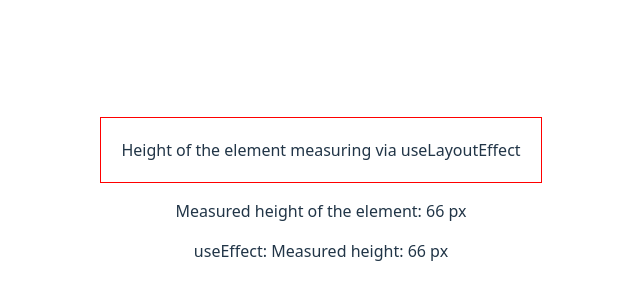
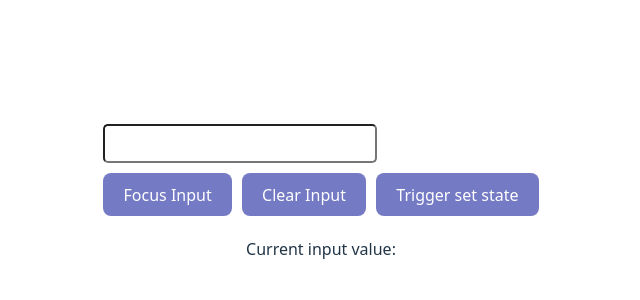
Before and after one commit to LysenkoDenys/react-learning, a React (Vite) app: page / in a window 1280 px wide. Shown: the part 202-502 px from the top of the page, without its empty margins (319-959 px from the left). Built offline with nearby package versions, Linux system fonts and the light colour scheme.

Commit message:
unit useRef has finished

```diff
--- a/src/App.css
+++ b/src/App.css
@@ -15,12 +15,18 @@
 
 .button {
   margin: 5px;
+  color: white;
+  background-color: rgb(116, 122, 196);
 }
 
 .inputs {
   display: flex;
   flex-direction: column;
   justify-content: center;
+  padding: 10px;
+  border-radius: 5px;
+  min-width: 250px;
+  margin: 5px;
 }
 
 .light-theme {
--- a/src/App.tsx
+++ b/src/App.tsx
@@ -1,8 +1,9 @@
 // import { useState } from 'react';
 import './App.css';
+import UseRefExample from './components/UseRefExample';
 // import CalculationWithoutMemo from './components/CalculationWithoutMemo';
 // import UseMemoCalculation from './components/UseMemoCalculation';
-import MeasuredHeight from './components/MeasuredHeight';
+// import MeasuredHeight from './components/MeasuredHeight';
 // import TestWithReference from './components/TestWithReference';
 // import UserLoginControl from './components/UserLoginControl';
 // import CurrencyContext from './components/CurrencyContext';
@@ -90,7 +91,8 @@ function App() {
         <CalculationWithoutMemo numbers={myArray} /> */}
       {/* <UseMemoCalculation numbers={myArray} /> */}
       {/* </div> */}
-      <MeasuredHeight />
+      {/* <MeasuredHeight /> */}
+      <UseRefExample />
     </>
   );
 }
--- /dev/null
+++ b/src/components/UseRefExample.tsx
@@ -0,0 +1,54 @@
+import React, { useRef, useState } from 'react';
+
+const UseRefExample = () => {
+  const inputRef = useRef<HTMLInputElement>(null);
+  const [state, setState] = useState('');
+
+  const handleInputChange = (event: React.ChangeEvent<HTMLInputElement>) => {
+    if (inputRef.current) {
+      inputRef.current.value = event.target.value;
+      console.log(inputRef.current.value);
+    }
+  };
+
+  const focusInput = () => {
+    if (inputRef.current) {
+      inputRef.current.focus();
+    }
+  };
+
+  const clearInput = () => {
+    if (inputRef.current) {
+      inputRef.current.value = '';
+    }
+  };
+
+  const triggerSetState = () => {
+    if (inputRef.current) {
+      setState(inputRef.current?.value);
+    }
+  };
+
+  return (
+    <>
+      <input
+        className="inputs"
+        type="text"
+        ref={inputRef}
+        onChange={handleInputChange}
+      />
+      <button className="button" onClick={focusInput}>
+        Focus Input
+      </button>
+      <button className="button" onClick={clearInput}>
+        Clear Input
+      </button>
+      <button className="button" onClick={triggerSetState}>
+        Trigger set state
+      </button>
+      <p>Current input value: {inputRef.current?.value}</p>
+    </>
+  );
+};
+
+export default UseRefExample;
```
